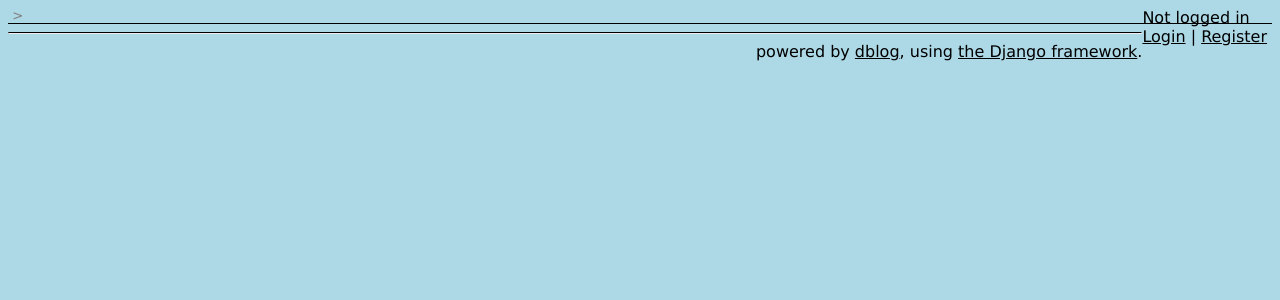
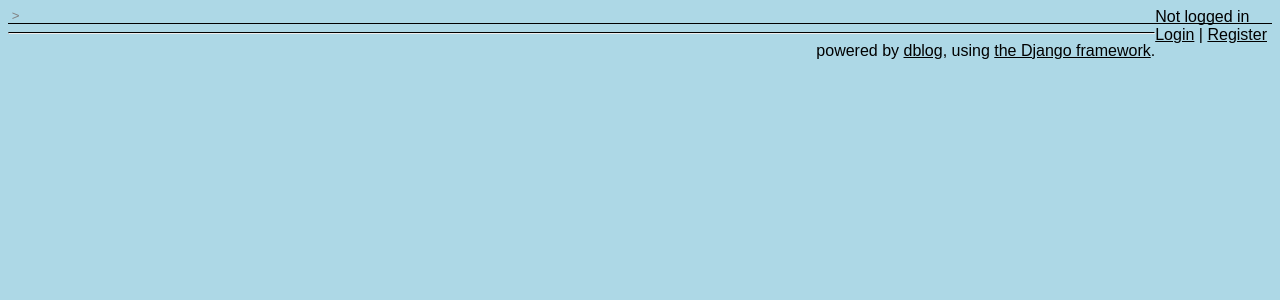
Before and after one commit to Emojigit/dblog, a Django app: template dblog/templates/views.html in a window 1280 px wide. Shown: the top 300 px of the page. Run offline with Django 3.2, Linux system fonts and the light colour scheme; the template is opened without the code that fills it, so the values that code supplies are empty.

Commit message:
Update main.css

```diff
--- a/dblog/static/main.css
+++ b/dblog/static/main.css
@@ -38,7 +38,7 @@ hr {
 body {
     color: var(--text);
     background-color: var(--bkg);
-    font-family: Verdana, sans-serif;
+    font-family: sans-serif;
 }
 
 .details, #breadcrumb {
```
